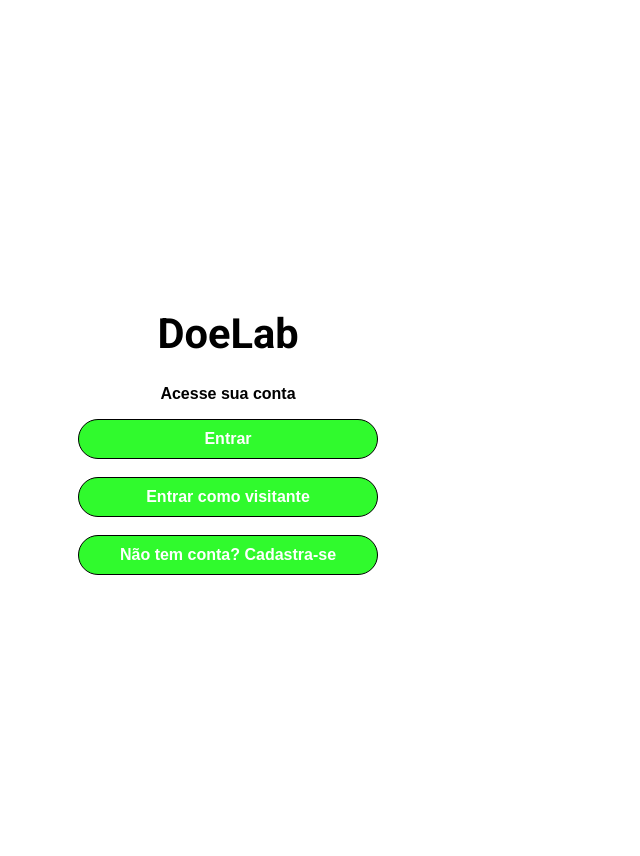
After one commit to Gustavo-dev-tech/TCC-PRIV, a PHP site: page /Tela_inicial.html in a window 1280 px wide. The commit adds this page. Shown: the whole page, without its empty margins (0-640 px from the left). Run offline with PHP 8.4, Linux system fonts and the light colour scheme.

Commit message:
Add files via upload

```diff
--- a/Cadastro.html
+++ b/Cadastro.html
@@ -9,7 +9,7 @@
 <body>
     <div>
         <form action="" method="post">
-            <h1>DoeLab</h1>
+            <h1>Insira seus dados</h1>
 
             <label for="name"></label>
                 <input type="text" class="insirir" id="name" name="name" placeholder="Nome completo" required>
--- a/Esqueci.html
+++ b/Esqueci.html
@@ -9,8 +9,7 @@
 <body>
     <div>
         <form action="" method="post">
-            <h1>DoeLab</h1>
-            <h3>Esqueceu sua senha? Informe seu e-mail ou telefone!</h3>
+            <h2>Esqueceu sua senha? Informe seu e-mail ou telefone!</h2>
 
             <label for="e-mail"></label>
             <input type="email number" class="insirir" name="email ou telefone" placeholder="E-mail ou telefone" required>
--- /dev/null
+++ b/Tela_inicial.css
@@ -0,0 +1,46 @@
+
+div{
+    display: flex;
+   justify-content: center;
+   align-items: center;
+   width: 100vw;
+   height: 100vh;
+   background-color: white;
+   }
+   div{
+       width: 80%; /* Ajuste conforme necessário */
+       max-width: 400px; /* Ajuste conforme necessário */
+       padding: 20px;
+       text-align: center;
+   }
+   h1{
+       font-size: 2.6em;
+       font-family: Roboto;
+       color: black;
+   }
+
+   h3{
+       font-size: 1em;
+       font-family: Arial, Helvetica, sans-serif;
+       color: black;
+   }
+   .Entrar{
+       color: white;
+       background-color: #30FA2D;
+       font-family: Arial, Helvetica, sans-serif;
+       font-size: 1em;
+       font-weight: bolder;
+
+       border: 1px solid black; /* Cor e espessura da borda */
+       border-radius: 21px; /* Valor para bordas arredondadas */
+       padding: 10px; /* Espaçamento interno */
+       width: 300px; /* Largura do input (ajustável) */
+
+   }
+   .Entrar:hover {
+       color: white;
+
+   }
+   .Entrar:active {
+       box-shadow: 0px 4px 8px rgba(0, 0, 0, 0.3); /* Sombra projetada */
+   }
--- /dev/null
+++ b/Tela_inicial.html
@@ -0,0 +1,33 @@
+<!DOCTYPE html>
+<html lang="en">
+<head>
+
+    <link rel="preconnect" href="https://fonts.googleapis.com">
+    <link rel="preconnect" href="https://fonts.gstatic.com" crossorigin>
+    <link href="https://fonts.googleapis.com/css2?family=Roboto:ital,wght@0,100;0,300;0,400;0,500;0,700;0,900;1,100;1,300;1,400;1,500;1,700;1,900&display=swap" rel="stylesheet">
+
+
+    <meta charset="UTF-8">
+    <meta name="viewport" content="width=device-width, initial-scale=1.0">
+    <title>DoeLab</title>
+    <link rel="stylesheet" href="Tela_inicial.css">
+</head>
+<body>
+
+
+    <div>
+    <form action="" method="post">
+        <h1>DoeLab</h1>
+        <h3>Acesse sua conta</h3>
+        <input class="Entrar" type="button" value="Entrar">
+        <br><br>
+        <input class="Entrar" type="button" value="Entrar como visitante">
+        <br><br>
+
+        <input class="Entrar" type="button" value="Não tem conta? Cadastra-se">
+
+    </form>
+</div>
+
+</body>
+</html>
```
Also changed, not shown: Cadastro.css (+6 -6 lines), Esqueci.css (+5 -5 lines), Login.css (+7 -12 lines), Tela inicialA .css (+5 -5 lines).
